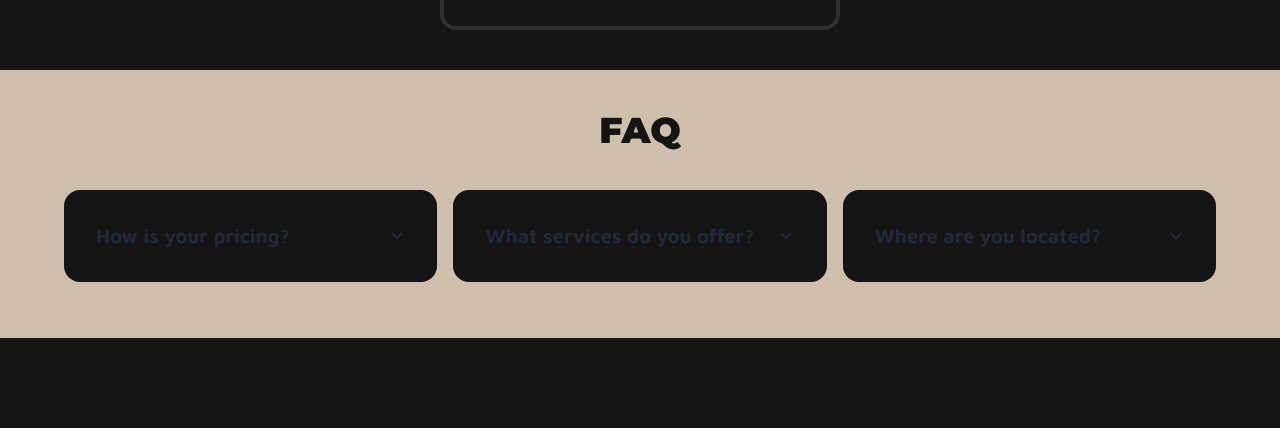
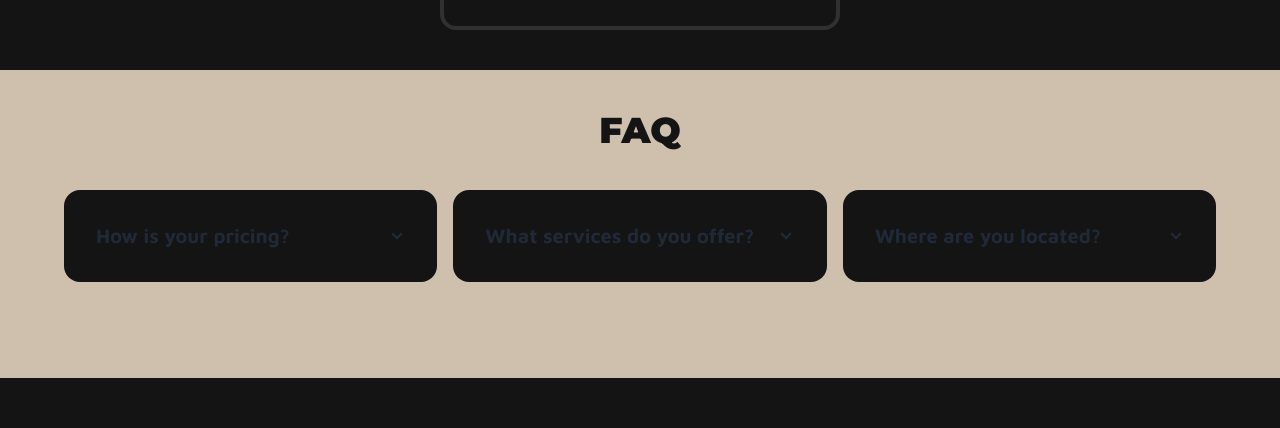
Before and after one commit to mathias56k/tsuhkna, a React (Vite) app: page / in a window 1280 px wide. Shown: the part 1728-2156 px from the top of the page. Built offline with nearby package versions, Linux system fonts and the light colour scheme.

Commit message:
Lazy loading adde to project

```diff
--- a/src/About.jsx
+++ b/src/About.jsx
@@ -20,7 +20,7 @@ function About() {
         </div>
       </div>
       <div className="w-[80%] xl:w-[40%] pt-6 flex flex-col items-center justify-center text-[#141414]">
-        <p className="font-BigBoy font-bold text-xl">
+        <p className="font-BigBoy font-bold text-xl text-center">
           Want to follow me on this journey?
         </p>
         <div className="flex gap-8 mt-4">
--- a/src/FAQ.jsx
+++ b/src/FAQ.jsx
@@ -1,6 +1,6 @@
 function FAQ() {
   return (
-    <div className="flex flex-col items-center justify-center w-full pt-10 FAQSection bg-[#CFC0AE]">
+    <div className="flex flex-col items-center justify-center w-full pt-10 pb-10 FAQSection bg-[#CFC0AE]">
       <h2 className="font-BigBoy font-black text-[#141414] text-4xl">FAQ</h2>
       <div className="w-[90%] py-10 flex flex-col items-center justify-center xl:flex-row xl:gap-4 xl:items-start">
       <div className="collapse collapse-arrow bg-[#141414] mb-4 p-4 max-w-[550px]">
--- a/src/Footer.jsx
+++ b/src/Footer.jsx
@@ -9,7 +9,7 @@ const scrollToTop = () => {
 
 function Featured() {
     return (
-      <div className="flex flex-col items-center justify-center w-full bg-[#141414] py-10 mt-12">
+      <div className="flex flex-col items-center justify-center w-full bg-[#141414] py-10 pt-12">
         <div className="flex justify-center h-10 mb-8 btn btn-ghost">
           <Link to={`/contact/`} onClick={scrollToTop}><h2 className="font-BigBoy font-bold text-xl">LET'S CREATE SOMETHING</h2></Link>
         </div>
--- a/src/projects/open-track-festival-2024/OpenTrackFestival2024.jsx
+++ b/src/projects/open-track-festival-2024/OpenTrackFestival2024.jsx
@@ -291,6 +291,7 @@ function OpenTrackFestival2024() {
                 alt={image.alt}
                 className={image.className + " cursor-pointer"}
                 onClick={() => handleClick(i)}
+                loading="lazy"
               />
             ))}
           </div>
```
